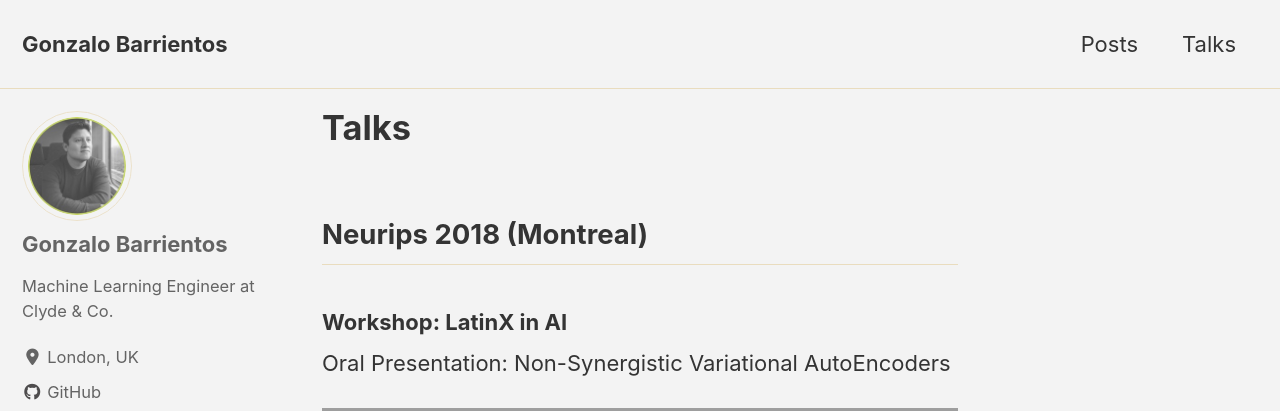
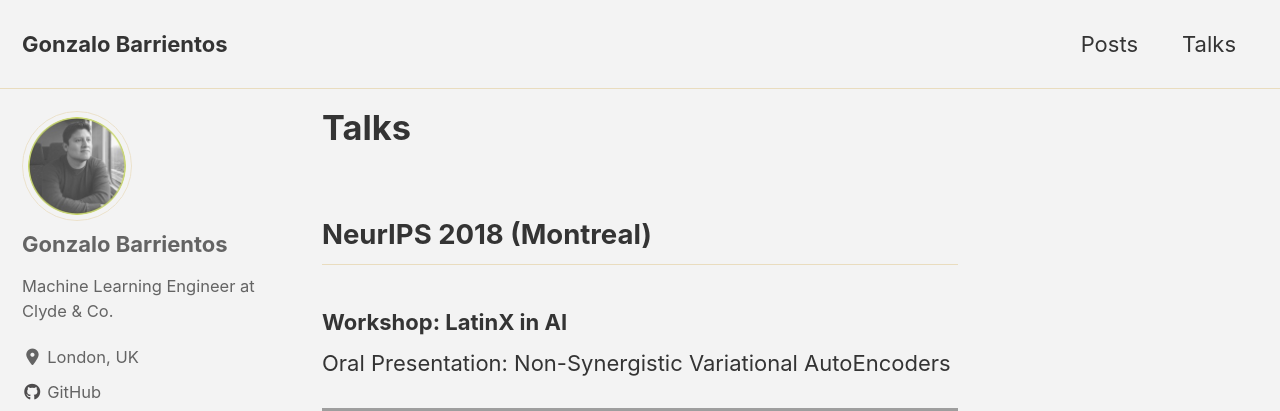
Before and after one commit to Gonzalob90/gonzalob90.github.io, a Jekyll site: the page built from _pages/talks.md, in a window 1280 px wide and 900 px high. Shown: the top 411 px of the window. Built offline with Jekyll 4.4.1, drawn with Linux system fonts in a browser that asks for light colours; cached includes are drawn as plain includes; nearby versions of some CDN libraries; part of the change alters nothing that is shown; grey boxes are pictures that could not be loaded.

```diff
--- a/_config.yml
+++ b/_config.yml
@@ -127,7 +127,7 @@ author:
       url: "https://github.com/gonzalob90"
     - label: "Linkedin"
       icon: "fab fa-fw fa-linkedin"
-      url: "https://linkedin.com/gonzalobarrientos"
+      url: "https://linkedin.com/in/gonzalobarrientos"
     - label: "Twitter"
       icon: "fab fa-fw fa-twitter-square"
       url: "https://twitter.com/gonzalo90"
--- a/_includes/scripts.html
+++ b/_includes/scripts.html
@@ -39,6 +39,16 @@
 {% endif %}
 
 {% if page.mathjax %}
+<script>
+MathJax = {
+  loader: {
+    load: ['input/tex-base', 'output/svg', 'ui/menu', '[tex]/physics']
+  },
+  tex: {
+    packages: ['base', 'require', 'physics']
+  }
+};
+</script>
 <script type="text/javascript" async
   src="https://cdn.mathjax.org/mathjax/latest/MathJax.js?config=TeX-MML-AM_CHTML">
 </script>
--- a/_pages/talks.md
+++ b/_pages/talks.md
@@ -3,7 +3,7 @@ title: "Talks"
 permalink: /talks/
 ---
 
-## Neurips 2018 (Montreal)
+## NeurIPS 2018 (Montreal)
 ### Workshop: LatinX in AI
 
 Oral Presentation: Non-Synergistic Variational AutoEncoders
```
